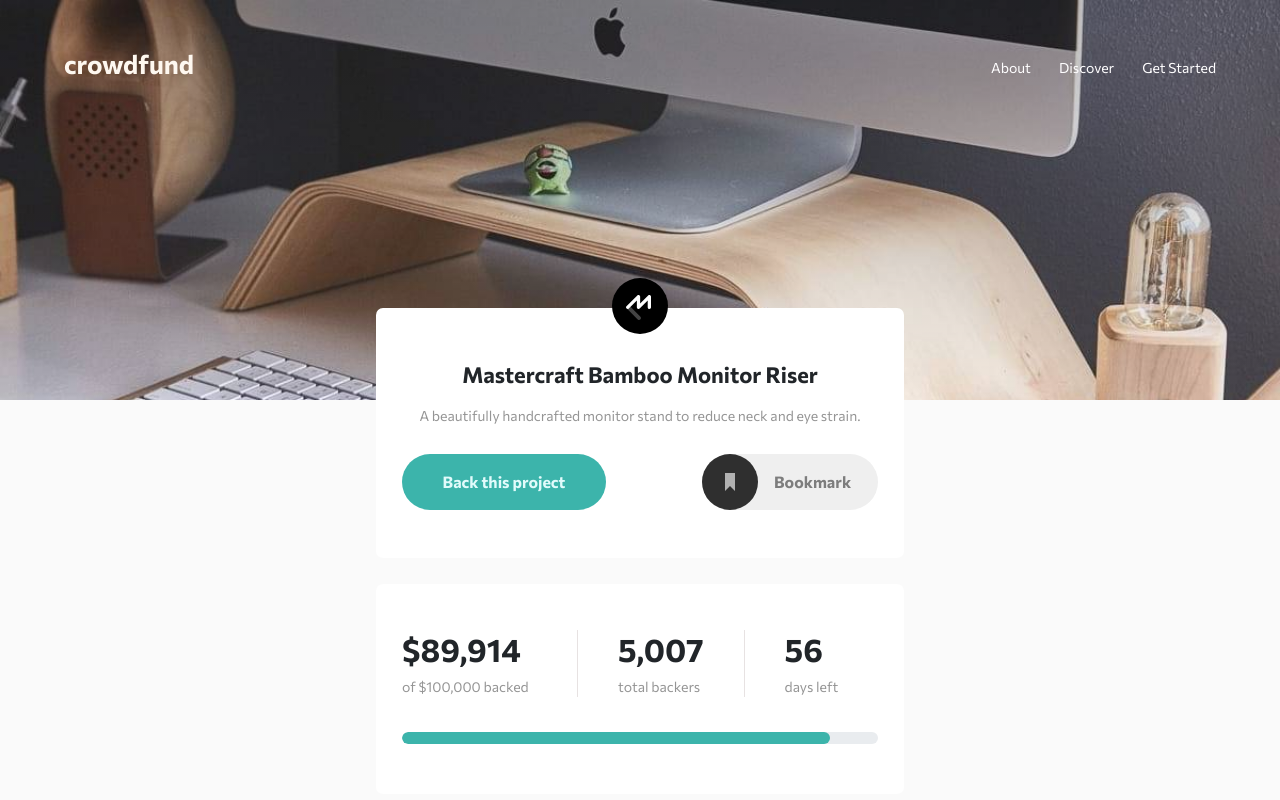
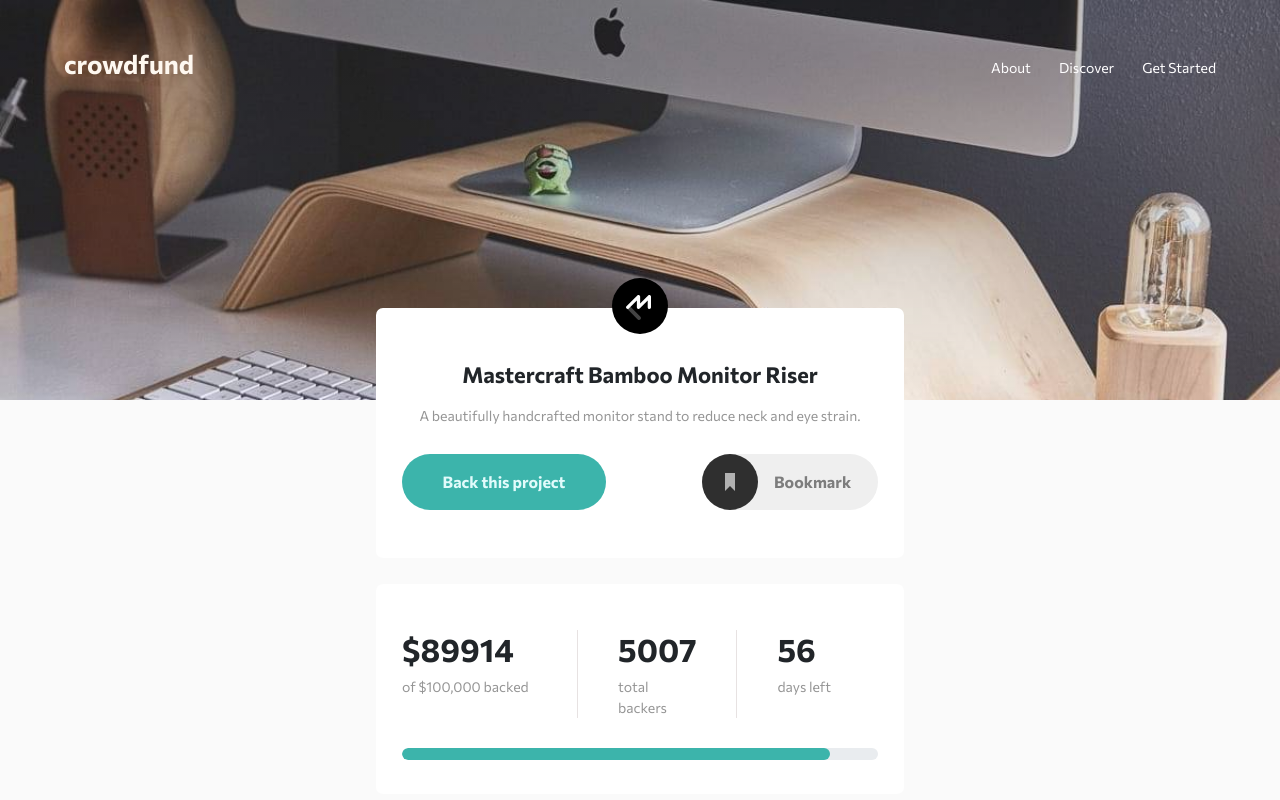
Before and after one commit to Francisco-Webdeveloper/crowdfund, a React (Create React App) app: page /project-crowdfunding/1 in a window 1280 px wide. Shown: the top 800 px of the page. Built offline with nearby package versions, Linux system fonts and the light colour scheme.

Commit message:
update status card with user's input data

```diff
--- a/src/components/CampaignList/index.js
+++ b/src/components/CampaignList/index.js
@@ -8,6 +8,7 @@ export const CampaignList = ({
   formData,
   onChange,
   onSubmit,
+  ...rest
 }) => {
   return (
     <>
@@ -38,6 +39,7 @@ export const CampaignList = ({
           campaigns={campaigns}
           formData={formData}
           onChange={onChange}
+          {...rest}
         />
       </form>
     </>
--- a/src/components/Pledge/index.js
+++ b/src/components/Pledge/index.js
@@ -8,6 +8,7 @@ export const Pledge = ({
   pledgeAmountCampaign,
   onChange,
   name,
+  onClick,
 }) => {
   const [lowValueErrorMessage, setLowValueErrorMessage] = useState("");
   const [enterPledgeErrorMessage, setEnterPledgeErrorMessage] = useState("");
@@ -41,12 +42,12 @@ export const Pledge = ({
     debouncedValidatePledgeAmount();
   };
 
+  // display error message when use hovers the button without inserting the pledge
   const handleMouseEnter = () => {
     if (buttonDisabled) {
       setEnterPledgeErrorMessage("Please enter your pledge");
     }
   };
-
   const handleMouseLeave = () => {
     setEnterPledgeErrorMessage("");
   };
@@ -86,6 +87,7 @@ export const Pledge = ({
               className={`${styles.pledgeButton} ${
                 buttonDisabled && styles.buttonDisabled
               }`}
+              onClick={onClick}
               disabled={buttonDisabled}
             >
               Continue
--- a/src/components/ProductCampaignList/index.js
+++ b/src/components/ProductCampaignList/index.js
@@ -1,7 +1,12 @@
 import { Pledge } from "../Pledge";
 import styles from "./ProductCampaignList.module.scss";
 
-export const ProductCampaignList = ({ campaigns, formData, onChange }) => {
+export const ProductCampaignList = ({
+  campaigns,
+  formData,
+  onChange,
+  ...rest
+}) => {
   return campaigns.map(({ product, pledgeAmount, description, stock }) => {
     const disabled = stock > 0 ? false : true;
     const campaignCardSelected = product === formData.pledgeCard;
@@ -50,6 +55,7 @@ export const ProductCampaignList = ({ campaigns, formData, onChange }) => {
             onChange={onChange}
             formData={formData}
             name="pledgeAmount"
+            {...rest}
           />
         )}
       </div>
--- a/src/components/StatusCard/index.js
+++ b/src/components/StatusCard/index.js
@@ -1,20 +1,15 @@
 import styles from "./StatusCard.module.scss";
 import { ProgressBar } from "react-bootstrap";
 
-export const StatusCard = ({
-  moneyBacked,
-  totalBackers,
-  daysLeft,
-  progress,
-}) => {
+export const StatusCard = ({ daysLeft, progress, projectStatus }) => {
   return (
     <div className={styles.status}>
       <div className={styles.moneyBacked}>
-        <h1>{moneyBacked}</h1>
+        <h1>${projectStatus.moneyBacked}</h1>
         <p>of $100,000 backed</p>
       </div>
       <div className={styles.totalBackers}>
-        <h1>{totalBackers}</h1>
+        <h1>{projectStatus.totalBackers}</h1>
         <p>total backers</p>
       </div>
       <div className={styles.daysLeft}>
--- a/src/pages/Project.js
+++ b/src/pages/Project.js
@@ -19,6 +19,8 @@ const Project = () => {
   const { campaigns } = campaignsData.data;
   const [allCampaigns, setAllCampaigns] = useState(campaigns);
 
+  const { projects } = projectsData.data;
+
   const [formData, setFormData] = useState({
     pledgeCard: "",
     pledgeAmount: "",
@@ -30,7 +32,7 @@ const Project = () => {
     const { name } = event.target;
     let value;
     name === "pledgeAmount"
-      ? (value = event.target.value.replace(/\D/g, ""))
+      ? (value = parseInt(event.target.value.replace(/\D/g, "")))
       : (value = event.target.value);
 
     setFormData((prevFormData) => {
@@ -52,8 +54,6 @@ const Project = () => {
     });
   };
 
-  console.log(formData);
-
   // show the modal when the user clicks the button
   const handleShowModal = () => setShowModal(true);
 
@@ -63,9 +63,23 @@ const Project = () => {
     setFormData({ pledgeCard: "", pledgeAmount: "", formSubmitted: false });
   };
 
-  const { projects } = projectsData.data;
   // find the project whose id is the same as the projectId in our path
   const currentProject = projects.find((project) => project.id === projectId);
+
+  const [projectStatus, setProjectStatus] = useState({
+    moneyBacked: currentProject.moneyBacked,
+    totalBackers: currentProject.totalBackers,
+  });
+
+  // update the status card with the additional backer + money backed
+  const handleProjectStatus = () => {
+    setProjectStatus((prevProjectStatus) => {
+      return {
+        moneyBacked: prevProjectStatus.moneyBacked + formData.pledgeAmount,
+        totalBackers: prevProjectStatus.totalBackers + 1,
+      };
+    });
+  };
 
   if (!currentProject) {
     return <div style={{ color: "white" }}>Project not found</div>;
@@ -74,9 +88,7 @@ const Project = () => {
   // get the value of a specific project's properties
   const {
     daysLeft,
-    moneyBacked,
     progress,
-    totalBackers,
     title,
     description,
     about,
@@ -111,13 +123,13 @@ const Project = () => {
             onChange={handleChange}
             handleClose={handleCloseModal}
             onSubmit={handleSubmit}
+            onClick={handleProjectStatus}
           />
         </PledgesModalCard>
         <StatusCard
-          moneyBacked={moneyBacked}
-          totalBackers={totalBackers}
           daysLeft={daysLeft}
           progress={progress}
+          projectStatus={projectStatus}
         />
         <div className={styles.campaignsCard}>
           <About about={about} />
--- a/src/projectsData.js
+++ b/src/projectsData.js
@@ -4,8 +4,8 @@ export default {
     projects: [
       {
         id: "1",
-        moneyBacked: "$89,914",
-        totalBackers: "5,007",
+        moneyBacked: 89914,
+        totalBackers: 5007,
         daysLeft: 56,
         progress: 89.914,
         title: "Mastercraft Bamboo Monitor Riser",
@@ -23,8 +23,8 @@ export default {
       },
       {
         id: "2",
-        moneyBacked: "$89,914",
-        totalBackers: "5,007",
+        moneyBacked: 50000,
+        totalBackers: 2380,
         daysLeft: 56,
         progress: 89.914,
         title: "New Cool game",
```
